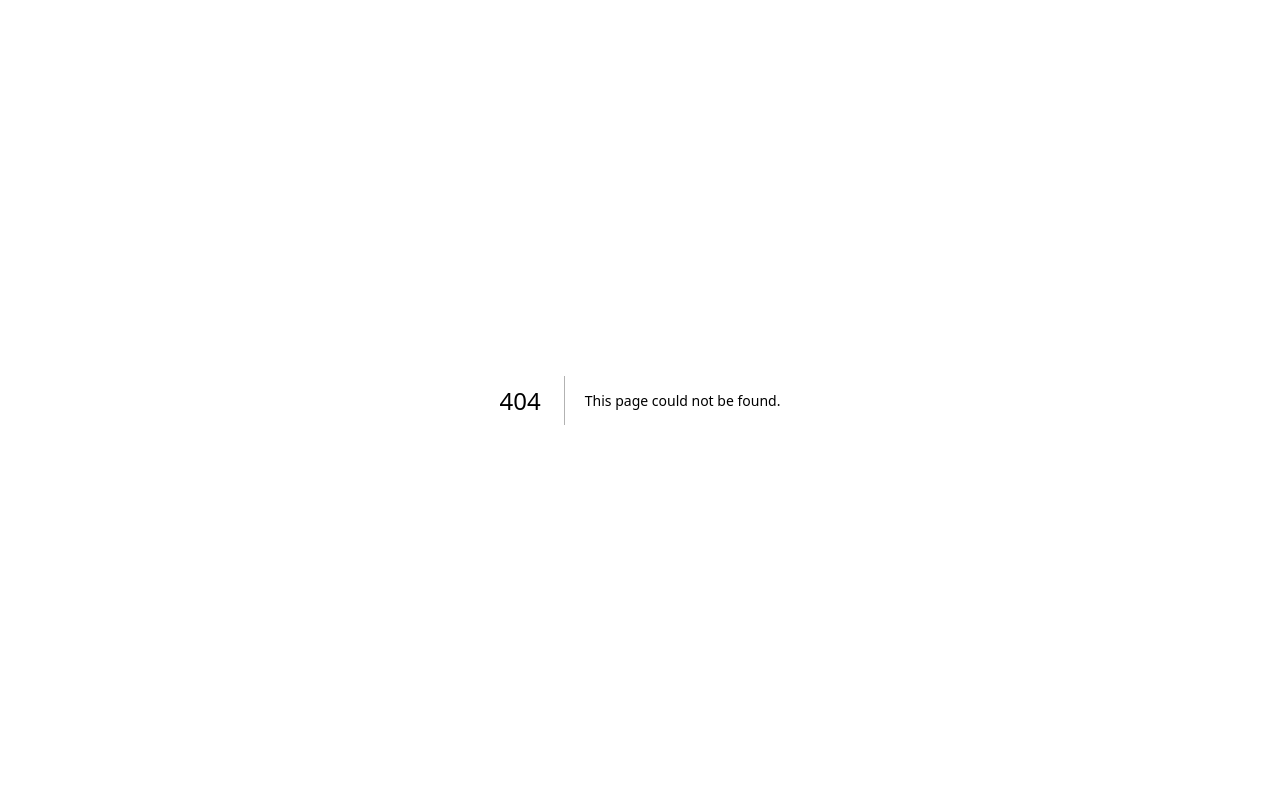
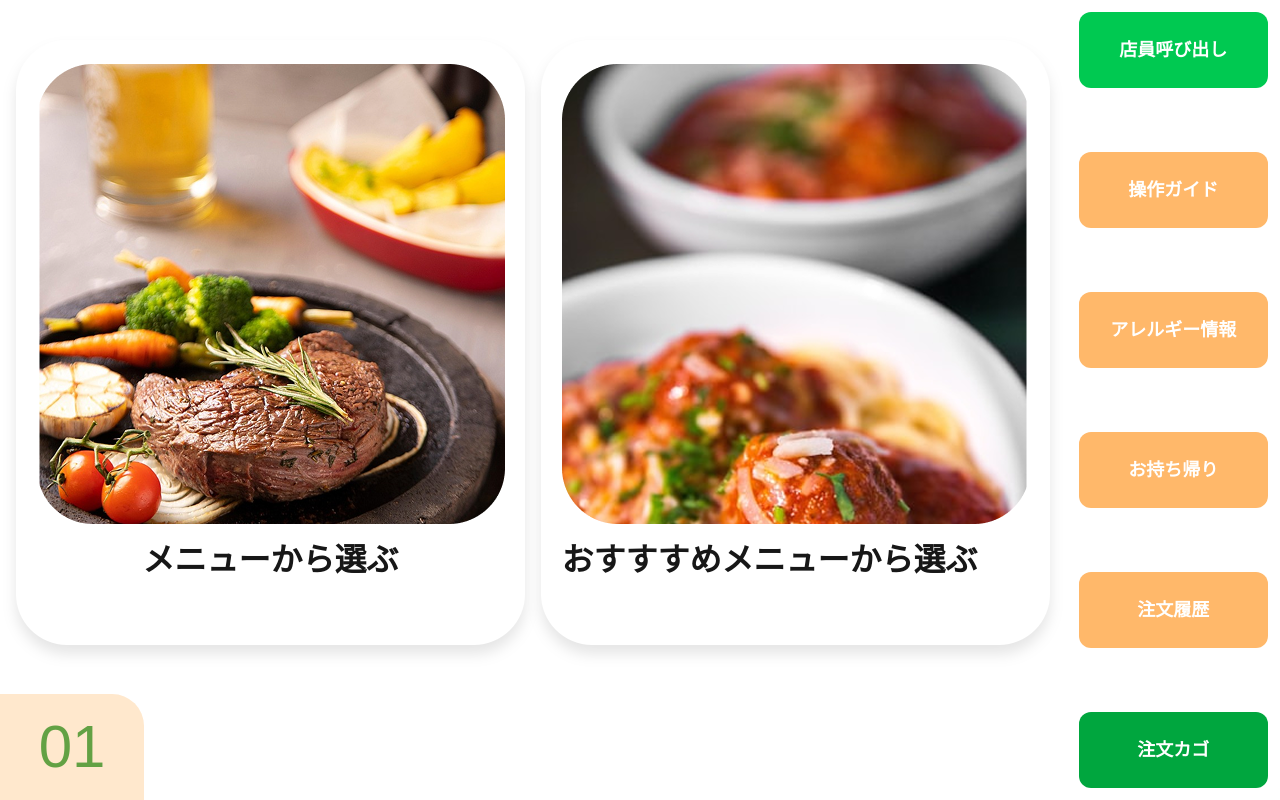
Before and after one commit to reonalddekapurio/MantanAteam, a Next.js app in the folder next-app/: page /select-order in a window 1280 px wide. Before the commit this address had no page. Built offline with nearby package versions, Linux system fonts and the light colour scheme.

Commit message:
select-orderページの作成

```diff
--- a/next-app/app/components/Number.tsx
+++ b/next-app/app/components/Number.tsx
@@ -2,7 +2,7 @@
 
 export default function PageNumber({ number = "01" }: { number?: string }) {
     return (
-        <div className="text-[#63A144] text-[60px] bg-[#FFE8CD] rounded-tr-[32px] p-2">
+        <div className="flex justify-center w-[144px] text-[#63A144] text-[60px] bg-[#FFE8CD] rounded-tr-[32px] p-2">
         {number}
         </div>
     );
--- a/next-app/app/page.tsx
+++ b/next-app/app/page.tsx
@@ -24,7 +24,7 @@ export default function Index(){
         <p className="text-[32px] font-bold m-5">いらっしゃいませ　マンタンへようこそ</p>
 
         <button className="bg-[#63A144] text-white p-5 w-[547px] h-[172px] rounded-full font-bold  text-[40px]">
-          <a href="#">注文を開始する</a>
+          <a href="/select-order">注文を開始する</a>
         </button>
 
         <p className="text-[32px] font-bold m-5">タブレットなし注文希望の方は店員までお願いします</p>
--- /dev/null
+++ b/next-app/app/select-order/page.tsx
@@ -0,0 +1,52 @@
+"use client";
+
+import Image from "next/image";
+import Link from "next/link";
+
+import ActionButtons from "../components/ActionButtons";
+import Number from "../components/Number";
+
+export default function SelectOrder() {
+    return (
+        <div className="flex">
+            <div className="flex gap-4 mt-10  ml-4">
+                <div className="flex flex-col items-center drop-shadow-xl bg-white w-[509px] h-[605px] gap-5 pt-6 rounded-[51px]">
+                    <Link href="/top">
+                        <Image
+                        src="/menuimage.png"
+                        alt="通常メニューから"
+                        width={468}
+                        height={460}
+                        />
+                        <p className=" flex flex-col text-[32px] font-bold mt-3 items-center">メニューから選ぶ</p>
+                    </Link>
+                </div>
+
+
+                <div className="flex flex-col items-center drop-shadow-xl bg-white w-[509px] h-[605px] gap-5 pt-6 rounded-[51px]">
+                        <Link href="/top">
+                            <Image
+                            src="/osusumemenuimage.png"
+                            alt="おすすめメニューから"
+                            width={468}
+                            height={460}
+                            />
+                            <p className="text-[32px] font-bold mt-3">おすすすめメニューから選ぶ</p>
+                        </Link>
+                </div>
+            </div>
+
+
+            <div className="w-1/6 h-screen fixed right-0">
+                <ActionButtons />
+            </div>
+
+            <div className="fixed bottom-0 left-0">
+                <Number number="01" />
+            </div>
+
+
+
+        </div>
+    );
+}
```
Also changed, not shown: next-app/public/menuimage.png (added), next-app/public/osusumemenuimage.png (added).
